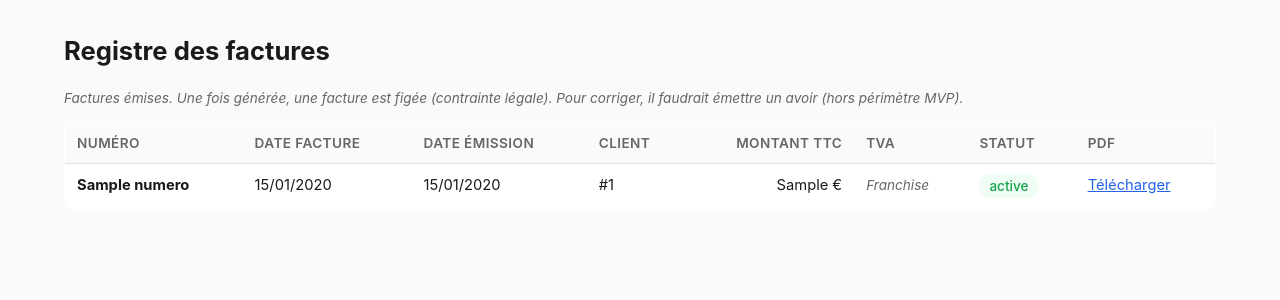
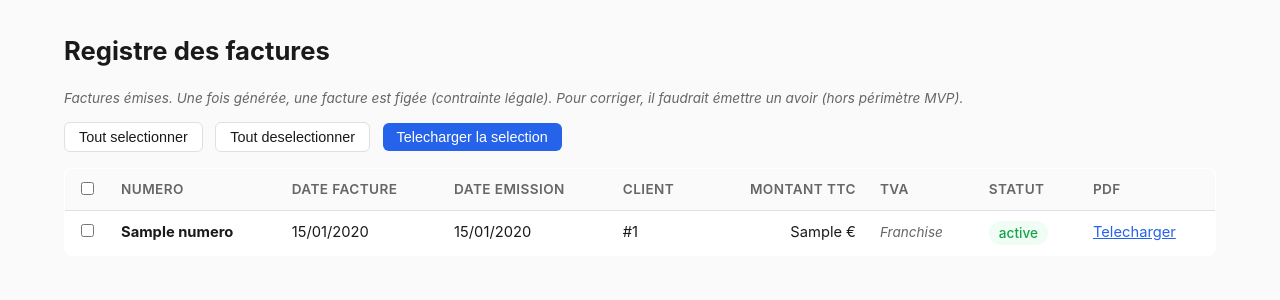
Before and after one commit to PierreLouisVanacker/bank2invoice, a FastAPI app: template app/templates/factures/list.html in a window 1280 px wide. Shown: the part 57-357 px from the top of the page. Run offline with FastAPI, Linux system fonts and the light colour scheme; the template is opened without the code that fills it: most values are stand-ins (such as "Sample title", 1, 10 or a date in 2020).

Commit message:
feat: add multi-select invoice download with ZIP
- Add checkboxes to invoice list for selecting multiple factures
- Add 'Select all' / 'Deselect all' buttons
- Add 'Download selection' button (disabled until selection made)
- Add POST /factures/download-multiple route to create ZIP file
- Show selection counter

Co-Authored-By: Claude Haiku 4.5 <noreply@anthropic.com>

```diff
--- a/app/templates/factures/list.html
+++ b/app/templates/factures/list.html
@@ -13,12 +13,26 @@
     <p>Aucune facture émise pour l'instant.</p>
 </div>
 {% else %}
+<div style="margin-bottom: 16px;">
+    <button class="secondary" onclick="selectAll()" style="margin-right: 8px;">Tout selectionner</button>
+    <button class="secondary" onclick="deselectAll()" style="margin-right: 8px;">Tout deselectionner</button>
+    <button id="download-btn" style="margin-right: 8px;" onclick="downloadSelected()" disabled>
+        Telecharger la selection
+    </button>
+    <span id="selection-count" class="muted" style="font-size: 0.9rem;"></span>
+</div>
+
+<form id="download-form" method="post" action="/factures/download-multiple" style="display: none;">
+    <input type="hidden" id="facture-ids" name="facture_ids" value="">
+</form>
+
 <table class="data">
     <thead>
         <tr>
-            <th>Numéro</th>
+            <th style="width: 40px;"><input type="checkbox" id="select-all-cb" onchange="toggleAll()"></th>
+            <th>Numero</th>
             <th>Date facture</th>
-            <th>Date émission</th>
+            <th>Date emission</th>
             <th>Client</th>
             <th class="num">Montant TTC</th>
             <th>TVA</th>
@@ -29,6 +43,7 @@
     <tbody>
         {% for f in factures %}
         <tr>
+            <td><input type="checkbox" class="facture-checkbox" value="{{ f.id }}" onchange="updateSelection()"></td>
             <td><strong>{{ f.numero }}</strong></td>
             <td>{{ f.date_facture.strftime("%d/%m/%Y") }}</td>
             <td>{{ f.date_emission.strftime("%d/%m/%Y") }}</td>
@@ -47,10 +62,49 @@
                 {% endif %}
             </td>
             <td><span class="badge {{ 'auto_ok' if f.status == 'active' else 'exclu' }}">{{ f.status }}</span></td>
-            <td><a href="/factures/{{ f.id }}/pdf" target="_blank">Télécharger</a></td>
+            <td><a href="/factures/{{ f.id }}/pdf" target="_blank">Telecharger</a></td>
         </tr>
         {% endfor %}
     </tbody>
 </table>
+
+<script>
+function updateSelection() {
+    const checkboxes = document.querySelectorAll('.facture-checkbox:checked');
+    const count = checkboxes.length;
+    const downloadBtn = document.getElementById('download-btn');
+    const countSpan = document.getElementById('selection-count');
+
+    downloadBtn.disabled = count === 0;
+    countSpan.textContent = count > 0 ? `(${count} selectionnee(s))` : '';
+
+    const allCheckboxes = document.querySelectorAll('.facture-checkbox');
+    document.getElementById('select-all-cb').checked = count === allCheckboxes.length && count > 0;
+}
+
+function toggleAll() {
+    const allCb = document.getElementById('select-all-cb').checked;
+    document.querySelectorAll('.facture-checkbox').forEach(cb => cb.checked = allCb);
+    updateSelection();
+}
+
+function selectAll() {
+    document.querySelectorAll('.facture-checkbox').forEach(cb => cb.checked = true);
+    updateSelection();
+}
+
+function deselectAll() {
+    document.querySelectorAll('.facture-checkbox').forEach(cb => cb.checked = false);
+    updateSelection();
+}
+
+function downloadSelected() {
+    const ids = Array.from(document.querySelectorAll('.facture-checkbox:checked')).map(cb => cb.value);
+    if (ids.length === 0) return;
+
+    document.getElementById('facture-ids').value = ids.join(',');
+    document.getElementById('download-form').submit();
+}
+</script>
 {% endif %}
 {% endblock %}
```
Also changed, not shown: app/routers/factures.py (+40 -2 lines).
